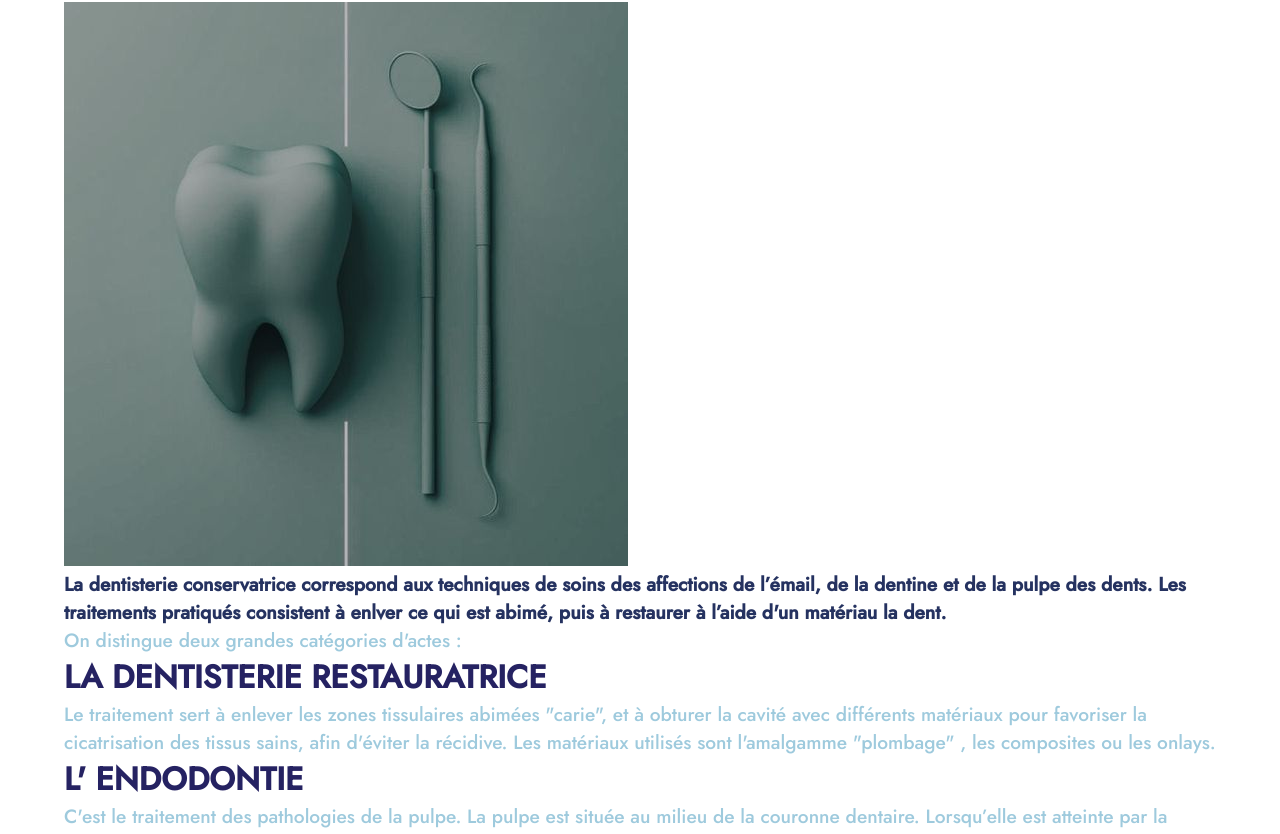
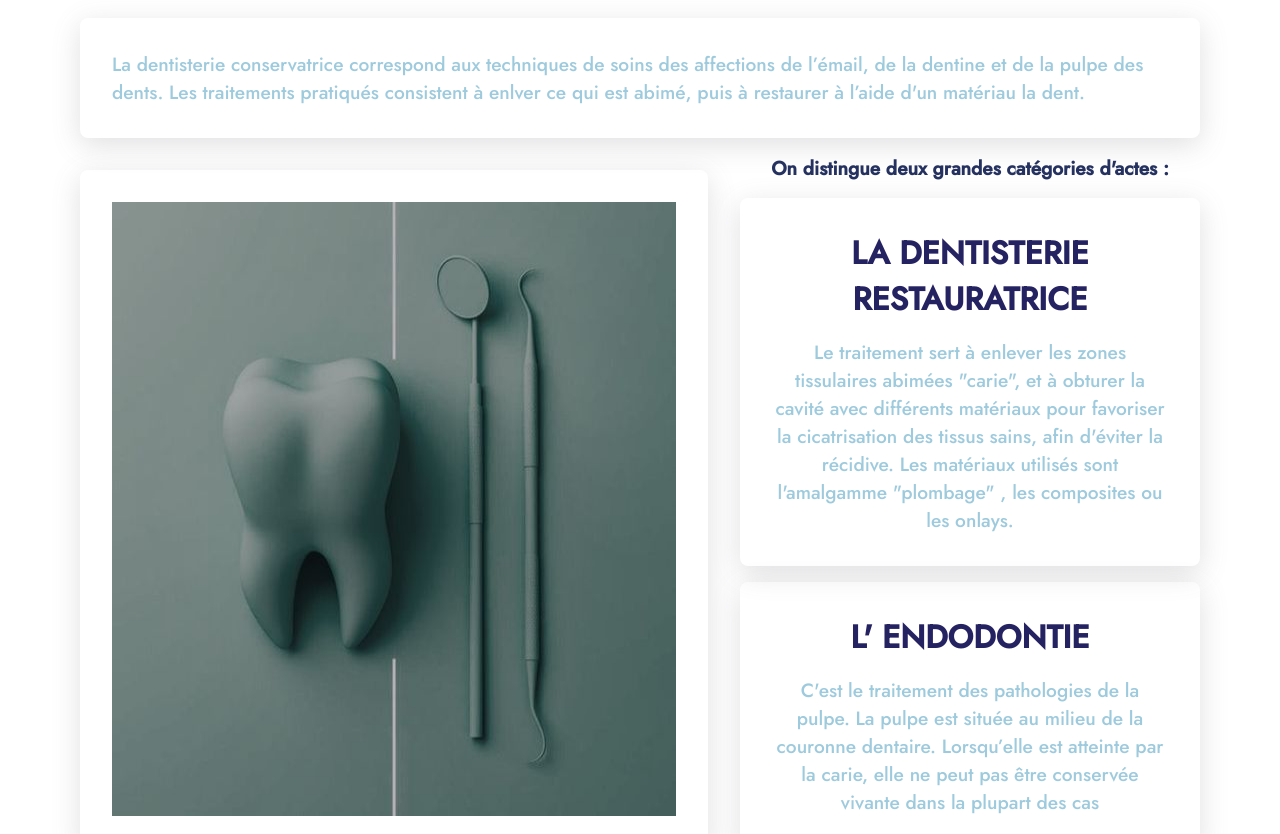
Before and after one commit to camrrx/sagesse-sourire, a React (Vite) app: page /sagesse-sourire/traitements in a window 1280 px wide. Shown: the part 4718-5552 px from the top of the page. Built offline with nearby package versions, Linux system fonts and the light colour scheme.

Commit message:
paro done

```diff
--- a/src/Components/TraitementsComponents/Parodontie/Parodontie.tsx
+++ b/src/Components/TraitementsComponents/Parodontie/Parodontie.tsx
@@ -30,70 +30,79 @@ const Parodontie = () => {
 					<Tab.Panels>
 						<Tab.Panel className="custom-tab-panel">
 							<div>
-								<img src={soins}></img>
-								<h5>
+								<h6 className="card">
 									La dentisterie conservatrice correspond aux techniques de
 									soins des affections de l’émail, de la dentine et de la pulpe
 									des dents. Les traitements pratiqués consistent à enlver ce
 									qui est abimé, puis à restaurer à l’aide d'un matériau la
 									dent.
-								</h5>
-								<h6>On distingue deux grandes catégories d'actes :</h6>
+								</h6>
+								<div className="cards">
+									<img className="card" src={soins}></img>
+									<div>
+										<h5>On distingue deux grandes catégories d'actes :</h5>
 
-								<div>
+										<div className="card">
 											<h2>LA DENTISTERIE RESTAURATRICE</h2>
 											<h6>
-										Le traitement sert à enlever les zones tissulaires abimées
-										"carie", et à obturer la cavité avec différents matériaux
-										pour favoriser la cicatrisation des tissus sains, afin
-										d'éviter la récidive. Les matériaux utilisés sont
-										l'amalgamme "plombage" , les composites ou les onlays.
+												Le traitement sert à enlever les zones tissulaires
+												abimées "carie", et à obturer la cavité avec différents
+												matériaux pour favoriser la cicatrisation des tissus
+												sains, afin d'éviter la récidive. Les matériaux utilisés
+												sont l'amalgamme "plombage" , les composites ou les
+												onlays.
 											</h6>
 										</div>
-								<div>
+										<div className="card">
 											<h2>L' ENDODONTIE</h2>
 											<h6>
-										C'est le traitement des pathologies de la pulpe. La pulpe
-										est située au milieu de la couronne dentaire. Lorsqu’elle
-										est atteinte par la carie, elle ne peut pas être conservée
-										vivante dans la plupart des cas
+												C'est le traitement des pathologies de la pulpe. La
+												pulpe est située au milieu de la couronne dentaire.
+												Lorsqu’elle est atteinte par la carie, elle ne peut pas
+												être conservée vivante dans la plupart des cas
 											</h6>
+										</div>
+									</div>
 								</div>
 							</div>
 						</Tab.Panel>
 						<Tab.Panel className="custom-tab-panel">
 							<div className="-container">
-								<h5>
+								<h5 className="card">
 									Les maladies parodontales sont des infections bactériennes
 									(microbiennes) qui affectent et détruisent les tissus qui
 									entourent et supportent les dents (la gencive, les fibres
 									d'attachement et l’os qui supporte les dents). Il est
-									important de faire des contr�les reguliers. Notre équipe vous
+									important de faire des contrôles reguliers. Notre équipe vous
 									conseillera et si cela est nécessaire vous établira un devis
 									pour votre traitement et votre maintenance
 								</h5>
-								<div>
+								<div className="cards">
+									<div className="card">
 										<h2>LE DETARTRAGE</h2>
 										<h6>
-										Cela débute par l’apprentissage d'une hygiène bucco-dentaire
-										rigoureuse. Le traitement consiste à éliminer les causes
-										(tartre et plaque) pour assainir le terrain
+											Cela débute par l’apprentissage d'une hygiène
+											bucco-dentaire rigoureuse. Le traitement consiste à
+											éliminer les causes (tartre et plaque) pour assainir le
+											terrain
 										</h6>
 									</div>
-								<div>
+									<div className="card">
 										<h2>LES TRAITEMENTS CHIRURGICAUX</h2>
 										<h6>
 											Le traitement chirurgical parodontal est adapté à la
 											quantité de tissus détruits. Il peut être limité à la
-										gencive, ou à la gencive et à l'os alvéolaire pour supprimer
-										les poches osseuses, éliminer les bactéries dans les lésions
-										profondes, redonner à la gencive une forme fonctionnelle.
-										Ces traitements ne sont pas pris en charge par la sécurité
-										sociale, nous vous établirons un devis préalable en fonction
-										de votre cas.
+											gencive, ou à la gencive et à l'os alvéolaire pour
+											supprimer les poches osseuses, éliminer les bactéries dans
+											les lésions profondes, redonner à la gencive une forme
+											fonctionnelle. Ces traitements ne sont pas pris en charge
+											par la sécurité sociale, nous vous établirons un devis
+											préalable en fonction de votre cas.
 										</h6>
 									</div>
-								<div>
+								</div>
+
+								<div className="card">
 									<h2>LE CONTROLE</h2>
 									<h6>
 										Pour les patients ayant souffert d'une maladie parodontale,
@@ -105,37 +114,41 @@ const Parodontie = () => {
 						</Tab.Panel>
 						<Tab.Panel className="custom-tab-panel">
 							<div className="-container">
-								<h5>
+								<h5 className="card">
 									Il est important de faire des contrôles reguliers. Notre
 									équipe vous conseillera et si cela est nécessaire vous
 									établira un devis pour votre traitement.
 								</h5>
-								<div>
+								<div className="cards">
+									{" "}
+									<div className="card">
 										<h2>LE BRUXISME</h2>
 										<h6>
-										Le bruxisme est souvent dû à une occlusion anormale ou à une
-										souffrance psychologique, stress Le bruxisme ou grincement
-										des dents correspond à une augmentation importante des
-										périodes de contact des dents entre elles en dehors de la
-										mastication et de déglutition. Le bruxisme peut être
-										effectué le jour et la nuit pendant le sommeil. Les
-										mouvements sont inconsciemment, ce qui entra�ne des
+											Le bruxisme est souvent dû à une occlusion anormale ou à
+											une souffrance psychologique, stress Le bruxisme ou
+											grincement des dents correspond à une augmentation
+											importante des périodes de contact des dents entre elles
+											en dehors de la mastication et de déglutition. Le bruxisme
+											peut être effectué le jour et la nuit pendant le sommeil.
+											Les mouvements sont inconsciemment, ce qui entra�ne des
 											frottements dentaires importants. Le traitement consiste à
 											permettre au patient de ne plus serrer par réflexe, par la
 											pose d'une gouttière protectrice.
 										</h6>
 									</div>
-								<div>
+									<div className="card">
 										<h2>L'HALITOSE</h2>
 										<h6>
 											La mauvaise haleine est le résultat d'une prolifération
 											bactérienne et d’une dégradation tissulaire (tissus de
-										l'organisme ou des aliments). Les facteurs qui favorisent la
-										mauvaise haleine ; Prévenir la mauvaise haleine ;
+											l'organisme ou des aliments). Les facteurs qui favorisent
+											la mauvaise haleine ; Prévenir la mauvaise haleine ;
 											Traitements.
 										</h6>
 									</div>
-								<div>
+								</div>
+
+								<div className="card">
 									<h2>LE RONFLEMENT</h2>
 									<h6>
 										Cause du ronflement ; Traitement du ronflement par orthèse
```
Lines whose indentation alone changed are shown as unchanged.
